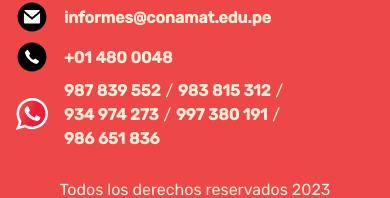
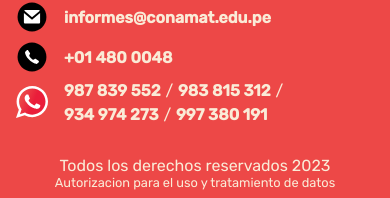
Before and after one commit to luisangelsalcedo/web-conamat, a React (Vite) app: page /videos in a window 390 px wide. Shown: the part 881-1079 px from the top of the page. Built offline with nearby package versions, Linux system fonts and the light colour scheme; no server answers.

Commit message:
chore: Remove phone number

```diff
--- a/src/components/molecules/footer/Footer.tsx
+++ b/src/components/molecules/footer/Footer.tsx
@@ -124,10 +124,6 @@ export function Footer() {
                 <a href='https://api.whatsapp.com/send?phone=51997380191&amp;text=Me%20gustar%C3%ADa%20obtener%20m%C3%A1s%20informaci%C3%B3n'>
                   997 380 191
                 </a>
-                /
-                <a href='https://api.whatsapp.com/send?phone=51986651836&amp;text=Me%20gustar%C3%ADa%20obtener%20m%C3%A1s%20informaci%C3%B3n'>
-                  986 651 836
-                </a>
               </li>
             </ul>
           </div>
```
